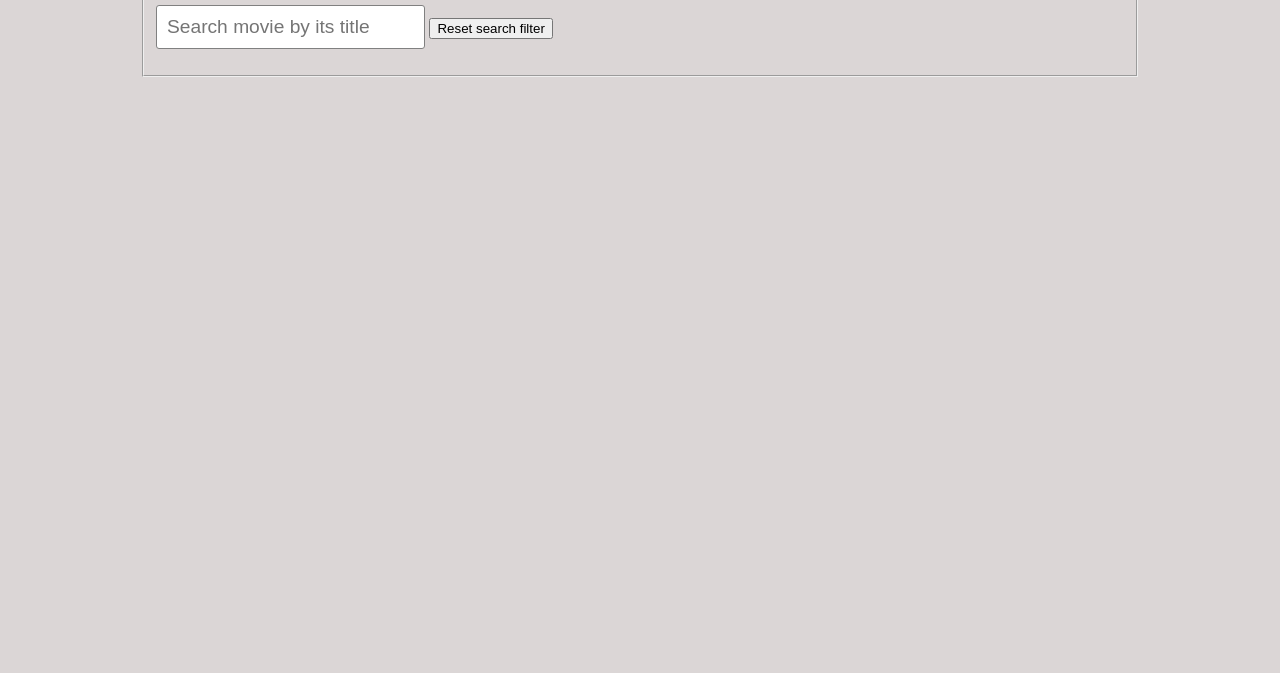
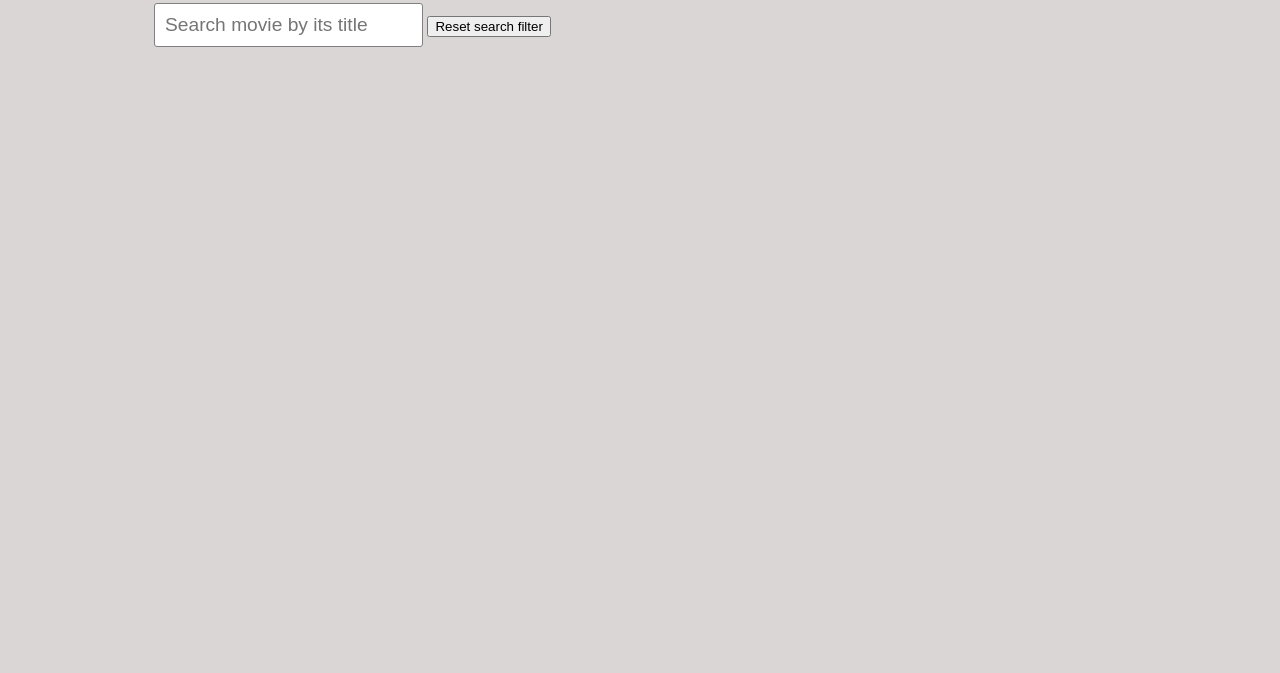
Before and after one commit to vakodrazan/WKP9, a plain HTML site: page index.html in a window 1280 px wide. Shown: the part 127-800 px from the top of the page. Drawn offline with Linux system fonts and the light colour scheme; no server answers.

Commit message:
Remove the border for the fieldset

```diff
--- a/base.css
+++ b/base.css
@@ -68,3 +68,7 @@ input {
     border-radius: 3px;
     margin-block-end: 1rem;
 }
+
+fieldset {
+    border: none;
+}
```
